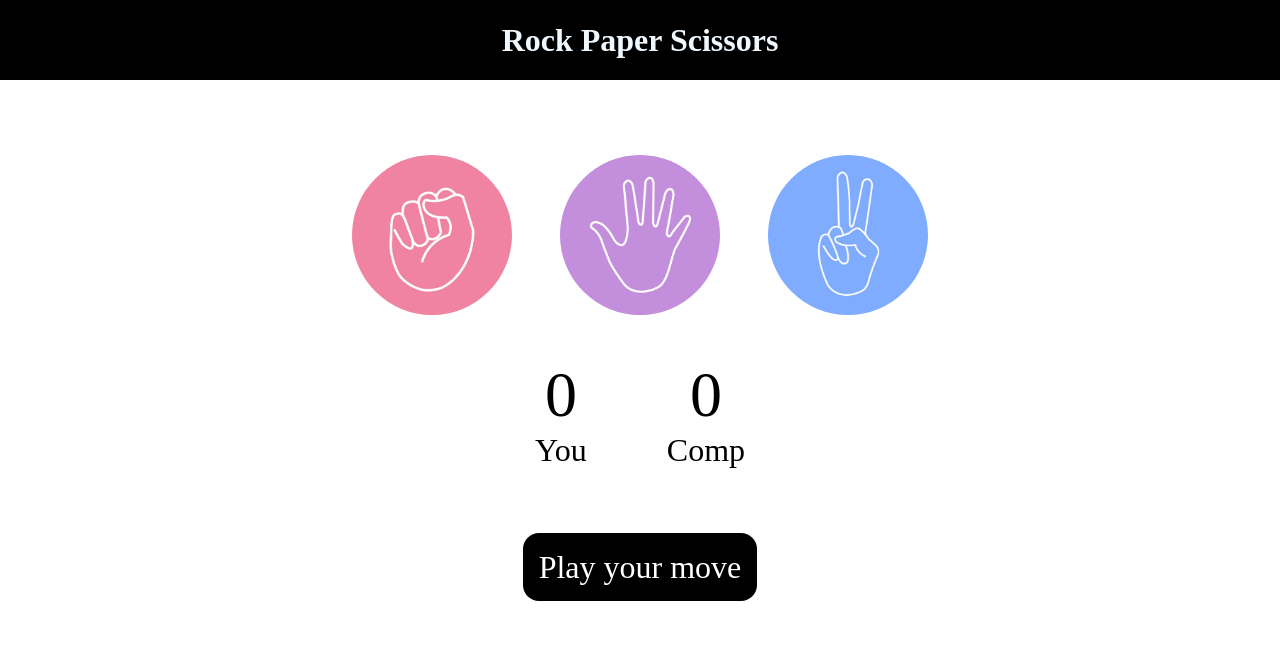
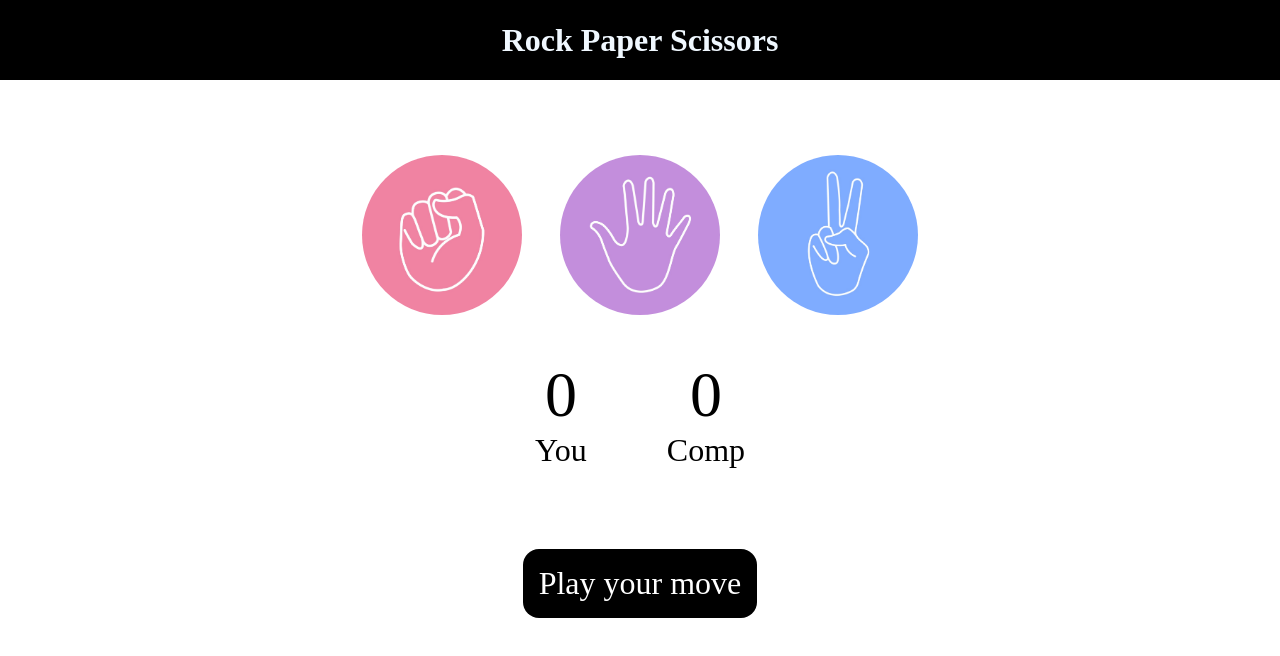
Before and after one commit to ghoshgarbita/rock_paper_scissors_game, a plain HTML site: page index.html in a window 1280 px wide. Drawn offline with Linux system fonts and the light colour scheme.

Commit message:
Update style.css

```diff
--- a/style.css
+++ b/style.css
@@ -13,7 +13,7 @@ h1{
 
 .choice {
     height: 150px;
-    width: 150;
+    width: 150px;   /* FIXED: added px */
     border-radius: 50%;
     display: flex;
     justify-content: center;
@@ -23,7 +23,6 @@ h1{
 .choice:hover {
     cursor: pointer;
     background-color: black;
-
 }
 
 img{
@@ -62,7 +61,7 @@ img{
     background-color: black;
     color: white;
     font-size: 2rem;
-    display: inline;
+    display: inline-block;  /* safer than inline */
     padding: 1rem;
     border-radius: 1rem;
 }
```
